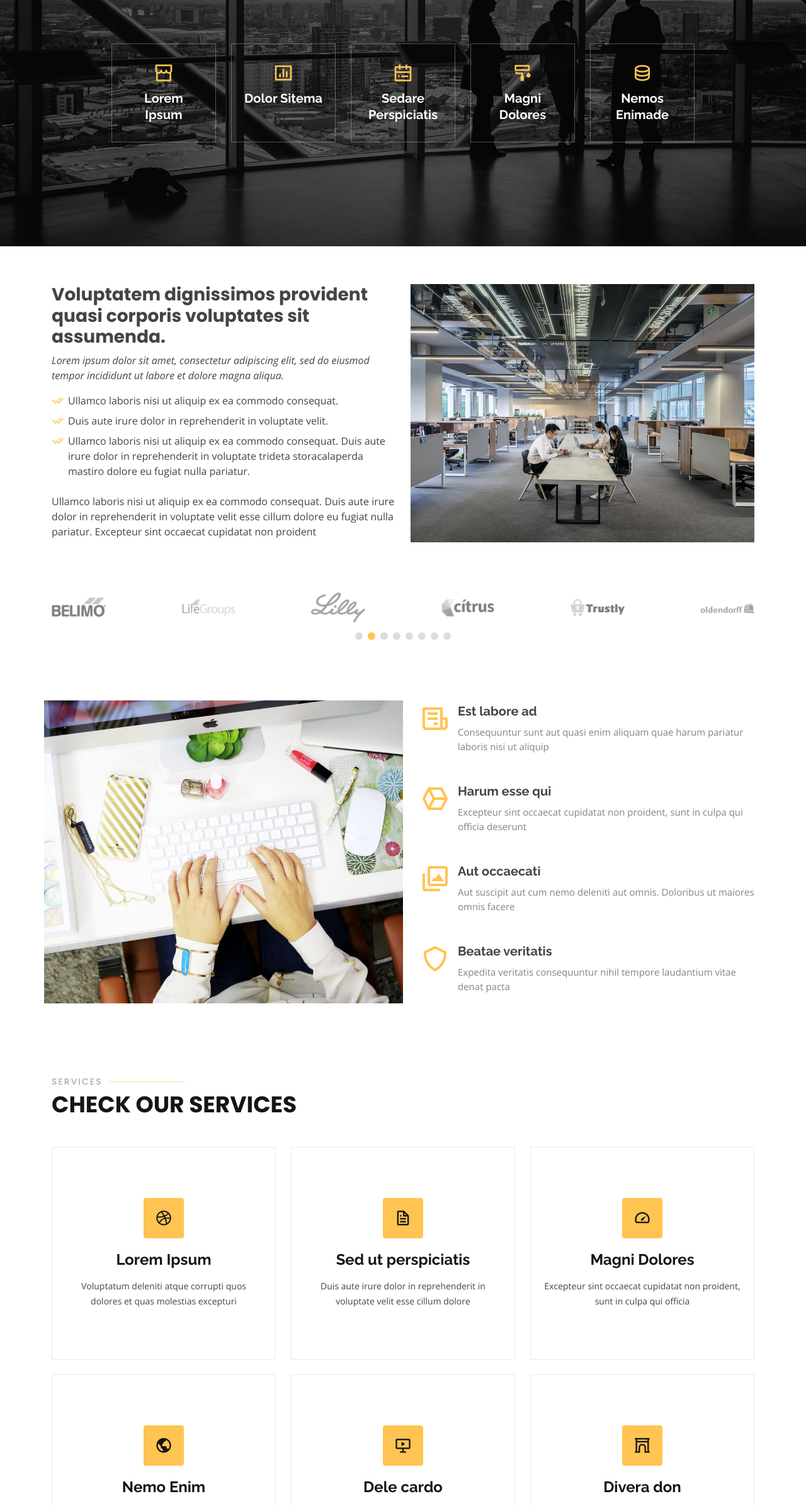
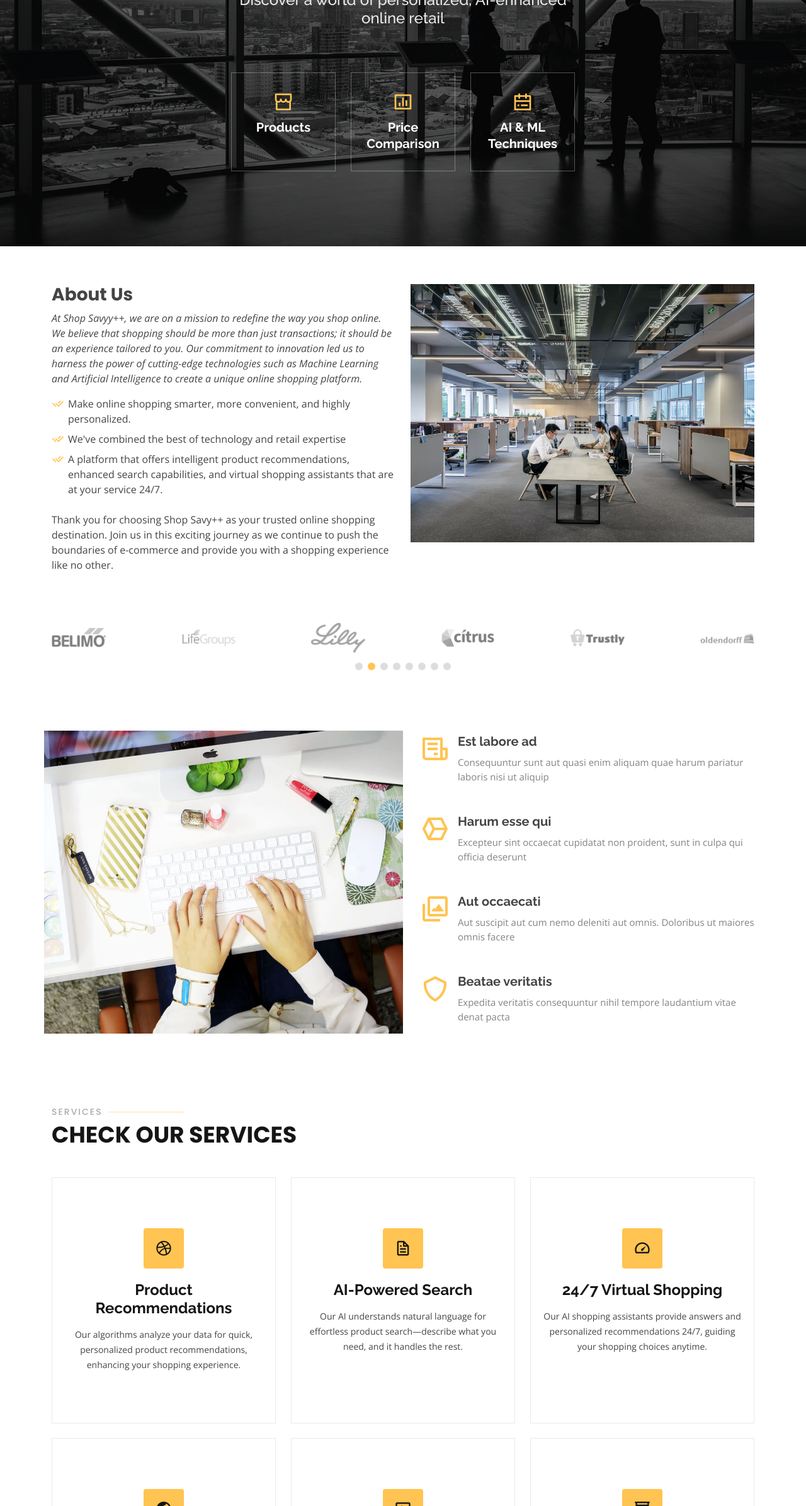
Before and after one commit to Top-G-Developers/shop-savvy, a plain HTML site: page index.html in a window 1280 px wide. Shown: the part 409-2800 px from the top of the page at 63% size. Drawn offline with nearby package versions, Linux system fonts and the light colour scheme.

```diff
--- a/index.html
+++ b/index.html
@@ -38,14 +38,6 @@
 
     <!-- Template Main CSS File -->
     <link href="assets/css/style.css" rel="stylesheet" />
-
-    <!-- =======================================================
-  * Template Name: Gp
-  * Updated: Sep 18 2023 with Bootstrap v5.3.2
-  * Template URL: https://bootstrapmade.com/gp-free-multipurpose-html-bootstrap-template/
-  * Author: BootstrapMade.com
-  * License: https://bootstrapmade.com/license/
-  ======================================================== -->
   </head>
 
   <body>
@@ -55,10 +47,8 @@
         class="container d-flex align-items-center justify-content-lg-between"
       >
         <h1 class="logo me-auto me-lg-0">
-          <a href="index.html">Gp<span>.</span></a>
+          <a href="index.html">Tech Savyy<span>++</span></a>
         </h1>
-        <!-- Uncomment below if you prefer to use an image logo -->
-        <!-- <a href="index.html" class="logo me-auto me-lg-0"><img src="assets/img/logo.png" alt="" class="img-fluid"></a>-->
 
         <nav id="navbar" class="navbar order-last order-lg-0">
           <ul>
@@ -68,38 +58,14 @@
             <li>
               <a class="nav-link scrollto" href="#portfolio">Portfolio</a>
             </li>
-            <li><a class="nav-link scrollto" href="#team">Team</a></li>
-            <li class="dropdown">
-              <a href="#"
-                ><span>Drop Down</span> <i class="bi bi-chevron-down"></i
-              ></a>
-              <ul>
-                <li><a href="#">Drop Down 1</a></li>
-                <li class="dropdown">
-                  <a href="#"
-                    ><span>Deep Drop Down</span>
-                    <i class="bi bi-chevron-right"></i
-                  ></a>
-                  <ul>
-                    <li><a href="#">Deep Drop Down 1</a></li>
-                    <li><a href="#">Deep Drop Down 2</a></li>
-                    <li><a href="#">Deep Drop Down 3</a></li>
-                    <li><a href="#">Deep Drop Down 4</a></li>
-                    <li><a href="#">Deep Drop Down 5</a></li>
-                  </ul>
-                </li>
-                <li><a href="#">Drop Down 2</a></li>
-                <li><a href="#">Drop Down 3</a></li>
-                <li><a href="#">Drop Down 4</a></li>
-              </ul>
-            </li>
+
             <li><a class="nav-link scrollto" href="#contact">Contact</a></li>
           </ul>
           <i class="bi bi-list mobile-nav-toggle"></i>
         </nav>
         <!-- .navbar -->
 
-        <a href="#about" class="get-started-btn scrollto">Get Started</a>
+        <a href="#about" class="get-started-btn scrollto">Shop Now</a>
       </div>
     </header>
     <!-- End Header -->
@@ -113,8 +79,8 @@
           data-aos-delay="150"
         >
           <div class="col-xl-6 col-lg-8">
-            <h1>Powerful Digital Solutions With Gp<span>.</span></h1>
-            <h2>We are team of talented digital marketers</h2>
+            <h1>Experience the Future of Shopping<span>.</span></h1>
+            <h2>Discover a world of personalized, AI-enhanced online retail</h2>
           </div>
         </div>
 
@@ -126,31 +92,19 @@
           <div class="col-xl-2 col-md-4">
             <div class="icon-box">
               <i class="ri-store-line"></i>
-              <h3><a href="">Lorem Ipsum</a></h3>
+              <h3><a href="">Products</a></h3>
             </div>
           </div>
           <div class="col-xl-2 col-md-4">
             <div class="icon-box">
               <i class="ri-bar-chart-box-line"></i>
-              <h3><a href="">Dolor Sitema</a></h3>
+              <h3><a href="">Price Comparison</a></h3>
             </div>
           </div>
           <div class="col-xl-2 col-md-4">
             <div class="icon-box">
               <i class="ri-calendar-todo-line"></i>
-              <h3><a href="">Sedare Perspiciatis</a></h3>
-            </div>
-          </div>
-          <div class="col-xl-2 col-md-4">
-            <div class="icon-box">
-              <i class="ri-paint-brush-line"></i>
-              <h3><a href="">Magni Dolores</a></h3>
-            </div>
-          </div>
-          <div class="col-xl-2 col-md-4">
-            <div class="icon-box">
-              <i class="ri-database-2-line"></i>
-              <h3><a href="">Nemos Enimade</a></h3>
+              <h3><a href="">AI & ML Techniques</a></h3>
             </div>
           </div>
         </div>
@@ -175,35 +129,37 @@
               data-aos="fade-right"
               data-aos-delay="100"
             >
-              <h3>
-                Voluptatem dignissimos provident quasi corporis voluptates sit
-                assumenda.
-              </h3>
+              <h3>About Us</h3>
               <p class="fst-italic">
-                Lorem ipsum dolor sit amet, consectetur adipiscing elit, sed do
-                eiusmod tempor incididunt ut labore et dolore magna aliqua.
+                At Shop Savyy++, we are on a mission to redefine the way you
+                shop online. We believe that shopping should be more than just
+                transactions; it should be an experience tailored to you. Our
+                commitment to innovation led us to harness the power of
+                cutting-edge technologies such as Machine Learning and
+                Artificial Intelligence to create a unique online shopping
+                platform.
               </p>
               <ul>
                 <li>
-                  <i class="ri-check-double-line"></i> Ullamco laboris nisi ut
-                  aliquip ex ea commodo consequat.
+                  <i class="ri-check-double-line"></i> Make online shopping
+                  smarter, more convenient, and highly personalized.
                 </li>
                 <li>
-                  <i class="ri-check-double-line"></i> Duis aute irure dolor in
-                  reprehenderit in voluptate velit.
+                  <i class="ri-check-double-line"></i> We've combined the best
+                  of technology and retail expertise
                 </li>
                 <li>
-                  <i class="ri-check-double-line"></i> Ullamco laboris nisi ut
-                  aliquip ex ea commodo consequat. Duis aute irure dolor in
-                  reprehenderit in voluptate trideta storacalaperda mastiro
-                  dolore eu fugiat nulla pariatur.
+                  <i class="ri-check-double-line"></i> A platform that offers
+                  intelligent product recommendations, enhanced search
+                  capabilities, and virtual shopping assistants that are at your
+                  service 24/7.
                 </li>
               </ul>
               <p>
-                Ullamco laboris nisi ut aliquip ex ea commodo consequat. Duis
-                aute irure dolor in reprehenderit in voluptate velit esse cillum
-                dolore eu fugiat nulla pariatur. Excepteur sint occaecat
-                cupidatat non proident
+                Thank you for choosing Shop Savy++ as your trusted online
+                shopping destination. Join us in this exciting journey as we
+                continue to push the boundaries of e-commerce and provide you
+                with a shopping experience like no other.
               </p>
             </div>
           </div>
@@ -359,10 +315,10 @@
             >
               <div class="icon-box">
                 <div class="icon"><i class="bx bxl-dribbble"></i></div>
-                <h4><a href="">Lorem Ipsum</a></h4>
+                <h4><a href="">Product Recommendations</a></h4>
                 <p>
-                  Voluptatum deleniti atque corrupti quos dolores et quas
-                  molestias excepturi
+                  Our algorithms analyze your data for quick, personalized
+                  product recommendations, enhancing your shopping experience.
                 </p>
               </div>
             </div>
@@ -374,10 +330,10 @@
             >
               <div class="icon-box">
                 <div class="icon"><i class="bx bx-file"></i></div>
-                <h4><a href="">Sed ut perspiciatis</a></h4>
+                <h4><a href="">AI-Powered Search</a></h4>
                 <p>
-                  Duis aute irure dolor in reprehenderit in voluptate velit esse
-                  cillum dolore
+                  Our AI understands natural language for effortless product
+                  search—describe what you need, and it handles the rest.
                 </p>
               </div>
             </div>
@@ -389,10 +345,10 @@
             >
               <div class="icon-box">
                 <div class="icon"><i class="bx bx-tachometer"></i></div>
-                <h4><a href="">Magni Dolores</a></h4>
+                <h4><a href="">24/7 Virtual Shopping</a></h4>
                 <p>
-                  Excepteur sint occaecat cupidatat non proident, sunt in culpa
-                  qui officia
+                  Our AI shopping assistants provide answers and personalized
+                  recommendations 24/7, guiding your shopping choices anytime.
                 </p>
               </div>
             </div>
@@ -404,10 +360,10 @@
             >
               <div class="icon-box">
                 <div class="icon"><i class="bx bx-world"></i></div>
-                <h4><a href="">Nemo Enim</a></h4>
+                <h4><a href="">Predictive Analytics</a></h4>
                 <p>
-                  At vero eos et accusamus et iusto odio dignissimos ducimus qui
-                  blanditiis
+                  We monitor market trends with AI for exclusive deals and early
+                  access to matching products.
                 </p>
               </div>
             </div>
@@ -419,10 +375,10 @@
             >
               <div class="icon-box">
                 <div class="icon"><i class="bx bx-slideshow"></i></div>
-                <h4><a href="">Dele cardo</a></h4>
+                <h4><a href="">Efficient Delivery</a></h4>
                 <p>
-                  Quis consequatur saepe eligendi voluptatem consequatur dolor
-                  consequuntur
+                  AI-optimized logistics process and swiftly deliver orders for
+                  your faster enjoyment of new purchases.
                 </p>
               </div>
             </div>
@@ -434,10 +390,10 @@
             >
               <div class="icon-box">
                 <div class="icon"><i class="bx bx-arch"></i></div>
-                <h4><a href="">Divera don</a></h4>
+                <h4><a href="">Enhanced Security</a></h4>
                 <p>
-                  Modi nostrum vel laborum. Porro fugit error sit minus sapiente
-                  sit aspernatur
+                  We prioritize your privacy and security. AI detects and
+                  prevents fraud, ensuring your safe shopping environment.
                 </p>
               </div>
             </div>
@@ -1248,11 +1204,7 @@
           >. All Rights Reserved
         </div>
         <div class="credits">
-          <!-- All the links in the footer should remain intact. -->
-          <!-- You can delete the links only if you purchased the pro version. -->
-          <!-- Licensing information: https://bootstrapmade.com/license/ -->
-          <!-- Purchase the pro version with working PHP/AJAX contact form: https://bootstrapmade.com/gp-free-multipurpose-html-bootstrap-template/ -->
-          Designed by <a href="https://bootstrapmade.com/">BootstrapMade</a>
+          Designed by <a href="https://bootstrapmade.com/">JLegacy-AI</a>
         </div>
       </div>
     </footer>
```
